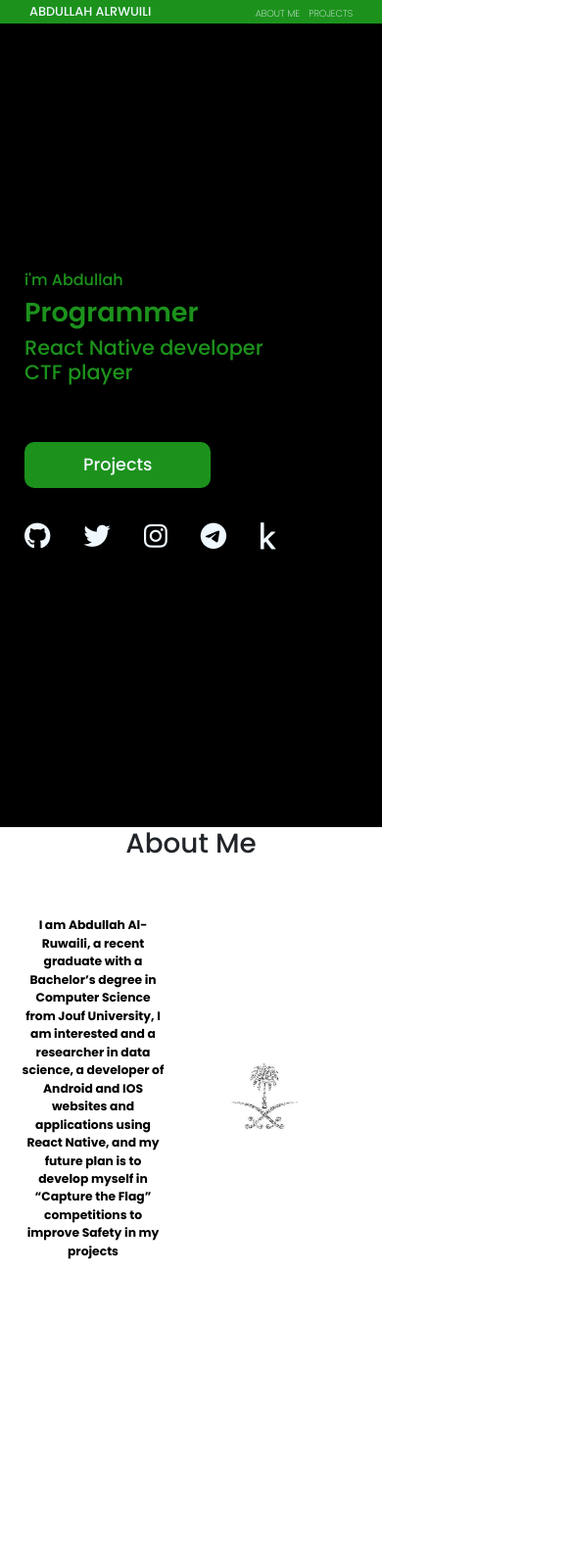
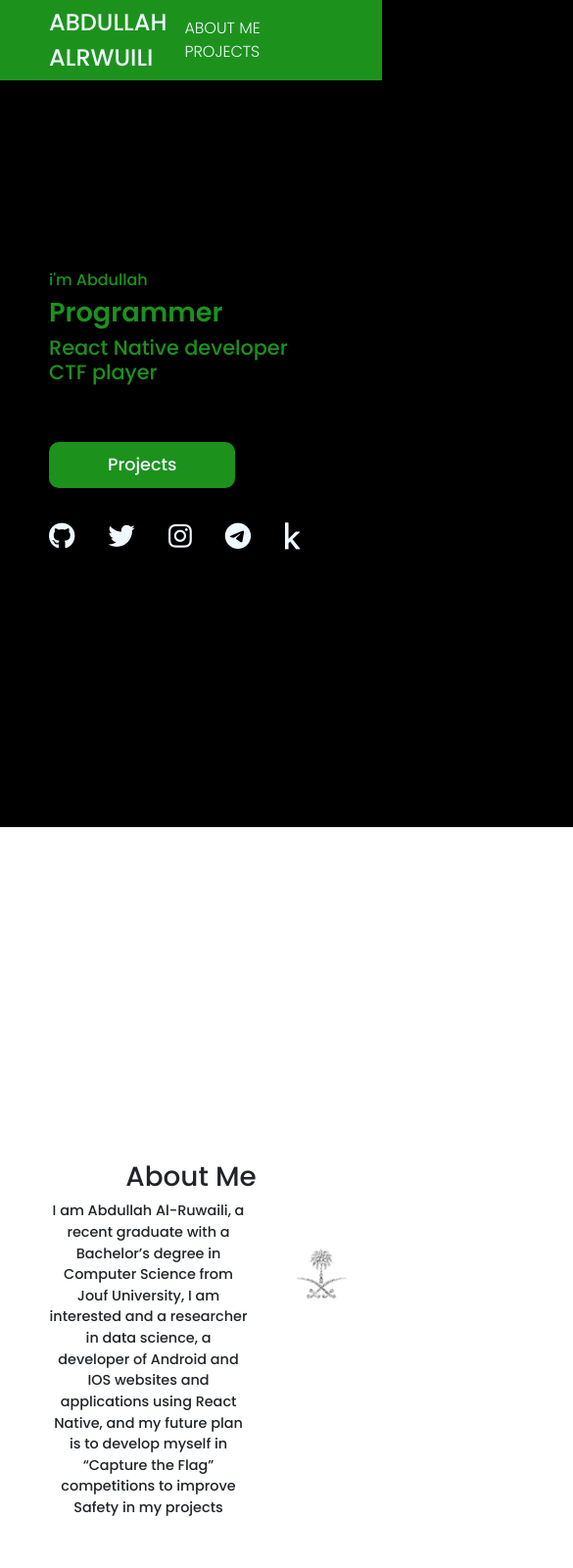
Before and after one commit to i9x0/AbdullahAlruwili, a website: page index.html in a window 390 px wide. Shown: the top 1600 px of the page at 98% size, 585 px wide, since content can reach past the window. Drawn offline with nearby package versions, Linux system fonts and the light colour scheme.

Commit message:
reactive page

```diff
--- a/index.css
+++ b/index.css
@@ -85,7 +85,7 @@ padding-right: 30px;
 
 }
 .screen{
-
+    display: inline-block;
     height: 100vh;
     width: 100%;
     background-color: #fff;
--- a/index.html
+++ b/index.html
@@ -17,7 +17,7 @@
   <style>
     @media (max-width:500px) {
       header {
-        padding: 0px 30px;
+        padding: 5px 20px;
       }
 
       .logo {
@@ -27,7 +27,7 @@
 
       .navg a {
         font-weight: 200;
-        font-size: 0.6em;
+        font-size: 0.7em;
         padding-left: 5px;
       }
 
@@ -89,21 +89,75 @@
 
 
     }
-
-    @media (min-width:480px) {
+    @media (max-width:800px) {
+      .sc1 {
+        padding: 50px;
+     min-width: 100vh;
+        min-height: 100vh;
 
 
-      /* smartphones, Android phones, landscape iPhone */
-    }
+      }
+      header {
+        padding: 5px 50px 5px 50px;
+      }
 
-    @media (min-width:600px) {
+      .logo {
+
+        font-size: 1.5em;
+      }
+
+      .navg a {
+        font-weight: 200;
+        font-size: 1em;
+        font-weight: 300;
+        padding-left: 2px;
+        padding-right: 50px;
+      }
+      .screen {
+        margin: 0px;
+        width: 100%;
+        display: inline-block;
+        padding: 100px 50px;
+        height: 120vh;
+      }
+      p {
+        font-size: 0.9em;
+      }
+      img{
+        height: 150px;
+        width: 150px;
+      }   .dirc {
+        flex-direction: column;
+        align-items: center;
+        margin-left: 20px;
+      }
+
+      .screen1 {
+        min-height: 250vh;
+      }
+      .pa {
+        align-items: center;
+        margin-bottom: 50px;
+      }
 
 
       /* portrait tablets, portrait iPad, e-readers (Nook/Kindle), landscape 800x480 phones (Android) */
     }
 
-    @media (min-width:801px) {
+    @media (max-width:1100px) {
+      .dirc {
+        flex-direction: column;
+        align-items: center;
+        margin-left: 20px;
+      }
 
+      .screen1 {
+        min-height: 250vh;
+      }
+      .pa {
+        align-items: center;
+        margin-bottom: 50px;
+      }
 
       /* tablet, landscape iPad, lo-res laptops ands desktops */
     }
@@ -146,33 +200,29 @@
         </div>
     </div>
   </section>
-  <section>
 
-  </section>
-  <section>
+  <section class="screen" id="AboutMe">
+  <br><br><br><br><br>  <br><br><br><br><br>
+  <center>
+    <h1 style="text-align: center; ">About Me</h1>
+    <div style="width:100% ; height:100% ;">
+      <div style="float: left; width: 70%; ">
+        <p> I am Abdullah Al-Ruwaili, a recent graduate with a Bachelor’s degree in Computer Science from Jouf
+          University, I am interested and a researcher in data science, a developer of Android and IOS websites and
+          applications using React Native, and my future plan is to develop myself in “Capture the Flag” competitions
+          to improve Safety in my projects</p>
+      </div>
+      <div style="float: right; width: 30%; ">
+        <img style="border-radius: 100%;" src="ksare.jpg" alt="sdf" height="200" width="200">
+      </div>
+    </div>
 
-  </section>
-  <section>
-
-  </section>
-  <section class="screen" id="AboutMe">
-    <h1 style="text-align: center; padding: 50px; margin-top: 50px;">About Me</h1>
-    <table width="100%">
-
-      <tr>
-        <td width="70%">
-          <p> I am Abdullah Al-Ruwaili, a recent graduate with a Bachelor’s degree in Computer Science from Jouf
-            University, I am interested and a researcher in data science, a developer of Android and IOS websites and
-            applications using React Native, and my future plan is to develop myself in “Capture the Flag” competitions
-            to improve Safety in my projects</p>
-        </td>
-        <td width="30%"><img style="border-radius: 100%;" src="ksare.jpg" alt="sdf" height="200" width="200"></td>
-      </tr>
-    </table>
+  </center>
   </section>
   <section class="screen1" id="projects">
 
     <h1 class="title" id="tit">Projects</h1>
+
     <div class="dirc">
       <a href="http://www.google.com">
         <div class="pa">
```
